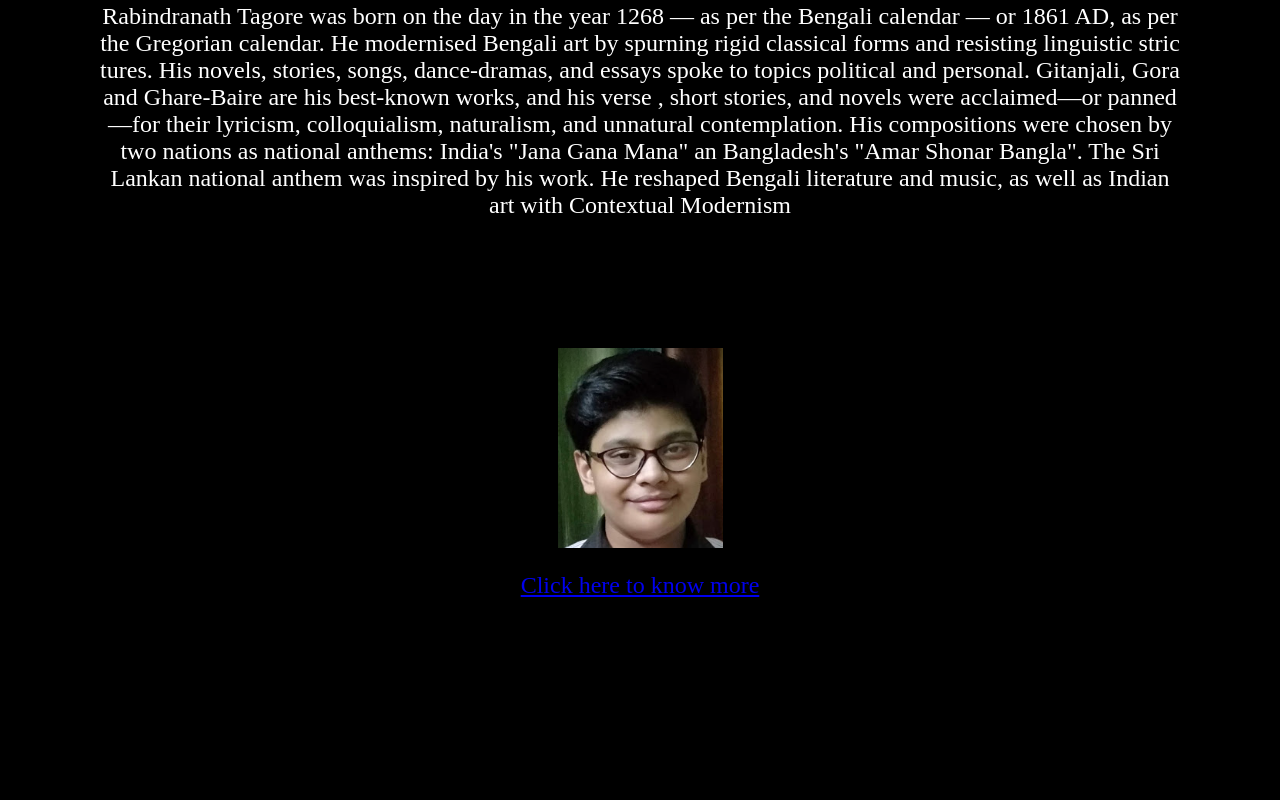
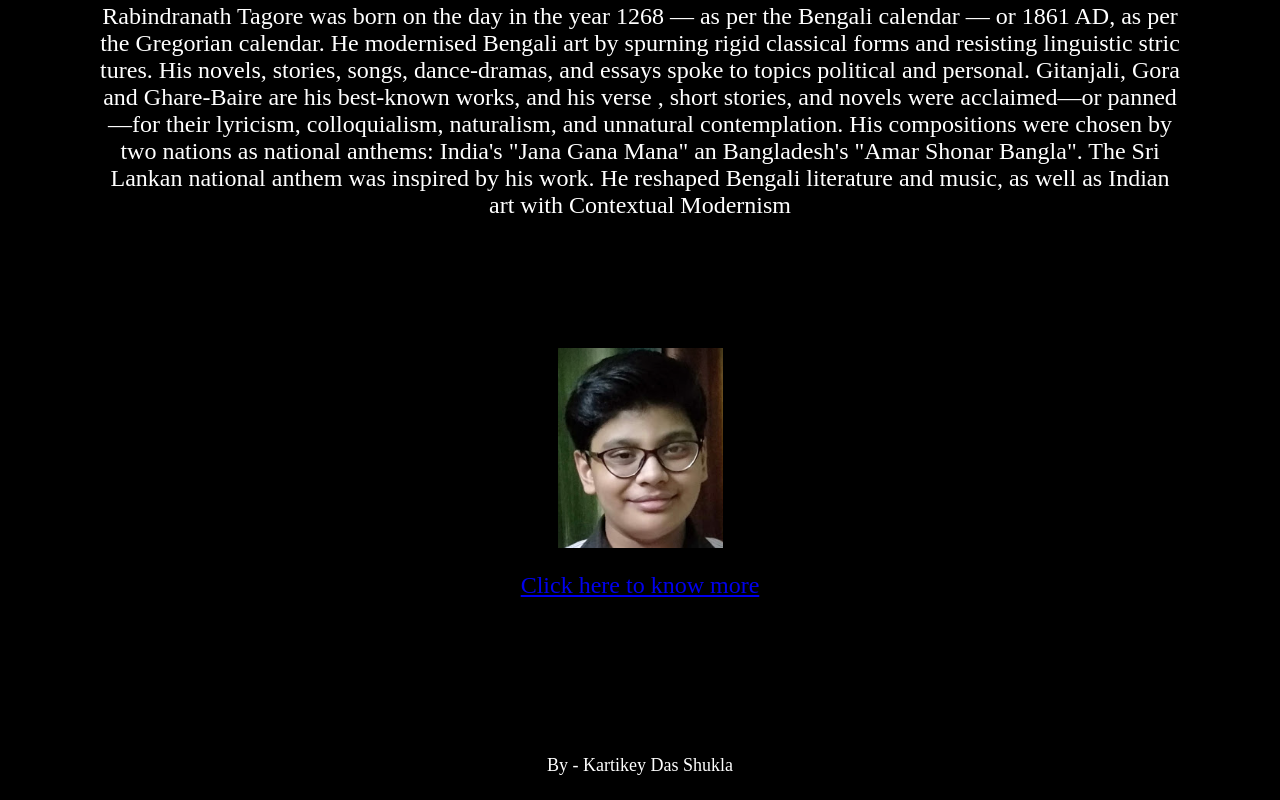
Before and after one commit to KartikeyDs/Rabindranath-Tagore-Jayanti, a plain HTML site: page index.html in a window 1280 px wide. Shown: the part 459-1259 px from the top of the page. Before the commit the page ends 1082 px from the top, so only its background shows below. Drawn offline with Linux system fonts and the light colour scheme.

Commit message:
Update index.html

```diff
--- a/index.html
+++ b/index.html
@@ -28,6 +28,14 @@
    <center><img src = "Image1.png" Width="165" Height="200"></center>
 
    <p Align = "Center"><FONT SIZE = 5 FACE = "Bradley Hand ITC"><a href = "https://en.wikipedia.org/wiki/Rabindranath_Tagore" >Click here to know more</a></p>
+
+  <br>
+  <br>
+  <br>
+  <br>
+
+  <center><p><FONT SIZE = 4 FACE = "Bradley Hand ITC" Color = "White">By - Kartikey Das Shukla</p></center>
+
 </body>
 
 </html>
```
